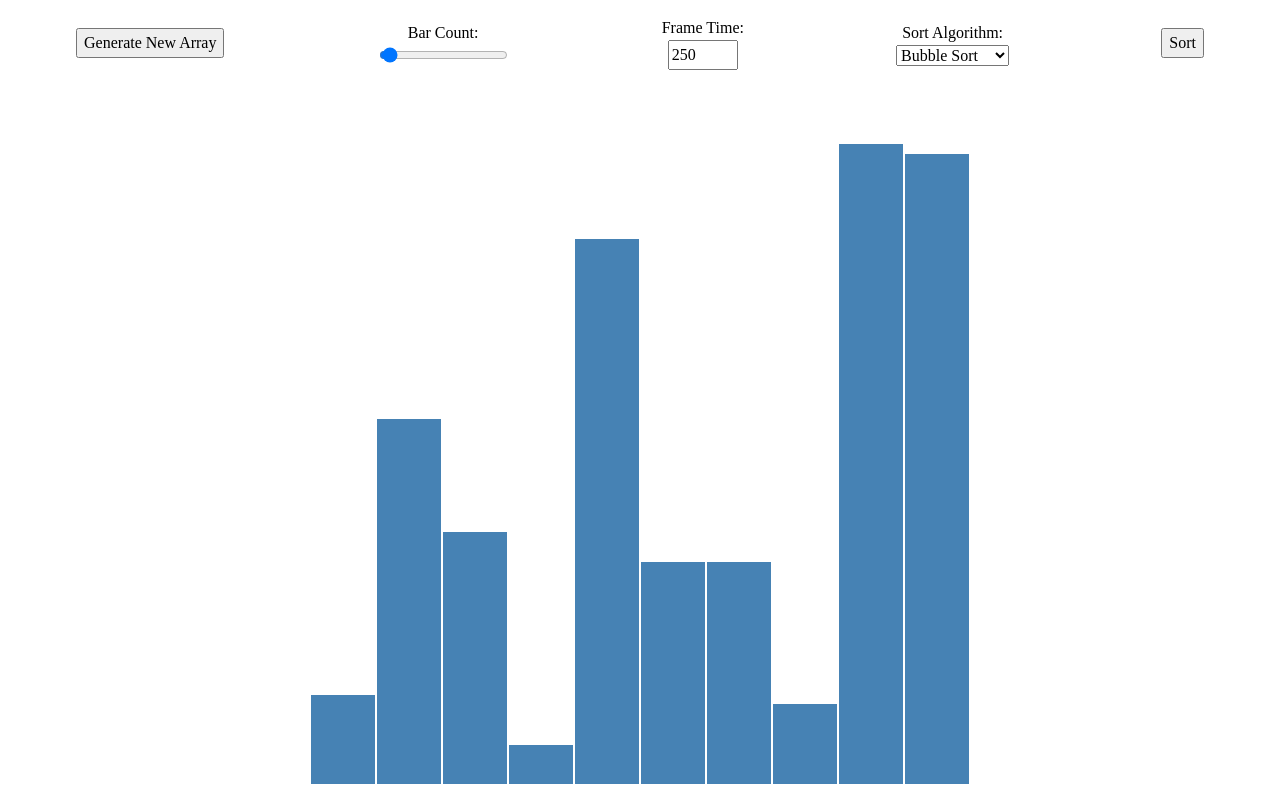
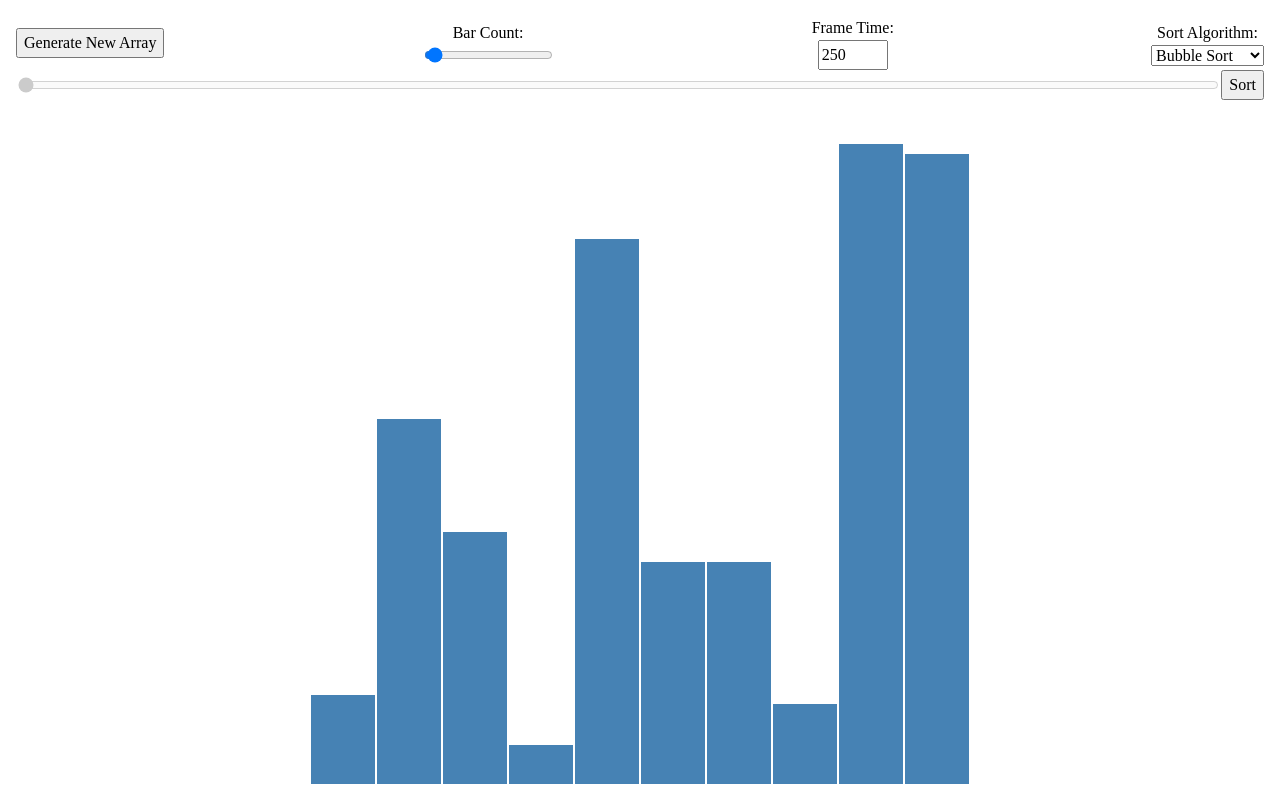
Before and after one commit to PezhmanGhavami/sorting-visualizer, a React (Create React App) app: page / in a window 1280 px wide. Built offline with nearby package versions, Linux system fonts and the light colour scheme.

Commit message:
Made the visual apporoximation of what I have in mind for nav, it doesn't have functionality yet

```diff
--- a/src/components/nav/nav.component.tsx
+++ b/src/components/nav/nav.component.tsx
@@ -25,33 +25,48 @@ interface INavProps {
 }
 
 enum SortTypes {
-  bubble = "bubble",
-  insertion = "insertion",
-  selection = "selection",
-  merge = "merge",
-  quick = "quick",
+  BUBBLE = "bubble",
+  INSERTION = "insertion",
+  SELECTION = "selection",
+  MERGE = "merge",
+  QUICK = "quick",
+}
+
+enum InputChangeTypes {
+  BAR_COUNT = "barCount",
+  ANIMATION_SPEED = "animationSpeed",
+  SORT_TIMELINE = "sortTimeline",
 }
 
 type SortTypesKey = keyof typeof SortTypes;
 
 const Nav: FC<INavProps> = (props) => {
   const [sortType, setSortType] = useState(
-    SortTypes.bubble
+    SortTypes.BUBBLE
   );
+
+  const [temp, setTemp] = useState(1);
 
   const handleInputChange: ChangeEventHandler<
     HTMLInputElement
   > = (event) => {
-    if (event.currentTarget.name === "barCount") {
+    const changeAction = event.currentTarget.name;
+    switch (changeAction) {
+      case InputChangeTypes.BAR_COUNT: {
         props.changeBarCount(
           parseInt(event.currentTarget.value) || 2
         );
-    } else if (
-      event.currentTarget.name === "animationSpeed"
-    ) {
+        break;
+      }
+      case InputChangeTypes.ANIMATION_SPEED: {
         props.changeAnimationSpeed(
           parseInt(event.currentTarget.value) || 1
         );
+        break;
+      }
+      case InputChangeTypes.SORT_TIMELINE: {
+        setTemp(parseInt(event.currentTarget.value) || 1);
+      }
     }
   };
 
@@ -69,19 +84,19 @@ const Nav: FC<INavProps> = (props) => {
   ) => {
     event.preventDefault();
     switch (sortType) {
-      case SortTypes.bubble:
+      case SortTypes.BUBBLE:
         props.bubbleSort();
         break;
-      case SortTypes.insertion:
+      case SortTypes.INSERTION:
         props.insertionSort();
         break;
-      case SortTypes.selection:
+      case SortTypes.SELECTION:
         props.selectionSort();
         break;
-      case SortTypes.merge:
+      case SortTypes.MERGE:
         props.mergeSort();
         break;
-      case SortTypes.quick:
+      case SortTypes.QUICK:
         props.quickSort();
         break;
     }
@@ -89,6 +104,7 @@ const Nav: FC<INavProps> = (props) => {
   return (
     <div className="nav">
       <form className="nav__form" onSubmit={handleSubmit}>
+        <div className="nav-settings">
           <button
             className="nav__form__item"
             type="button"
@@ -96,12 +112,11 @@ const Nav: FC<INavProps> = (props) => {
           >
             Generate New Array
           </button>
-
           <div className="nav__form__item">
             <label htmlFor="bar-count">Bar Count: </label>
             <input
               type="range"
-            name="barCount"
+              name={InputChangeTypes.BAR_COUNT}
               id="bar-count"
               min={2}
               max={props.barInfo.maxBarsForWidth}
@@ -117,7 +132,7 @@ const Nav: FC<INavProps> = (props) => {
             </label>
             <input
               type="number"
-            name="animationSpeed"
+              name={InputChangeTypes.ANIMATION_SPEED}
               id="animation-speed"
               min={1}
               max={500}
@@ -137,26 +152,41 @@ const Nav: FC<INavProps> = (props) => {
               value={sortType}
               onChange={handleSelectChange}
             >
-            <option value={SortTypes.bubble}>
+              <option value={SortTypes.BUBBLE}>
                 Bubble Sort
               </option>
-            <option value={SortTypes.insertion}>
+              <option value={SortTypes.INSERTION}>
                 Insertion Sort
               </option>
-            <option value={SortTypes.selection}>
+              <option value={SortTypes.SELECTION}>
                 Selection Sort
               </option>
-            <option value={SortTypes.merge}>
+              <option value={SortTypes.MERGE}>
                 Merge Sort
               </option>
-            <option value={SortTypes.quick}>
+              <option value={SortTypes.QUICK}>
                 Quick Sort
               </option>
             </select>
           </div>
+        </div>
+
+        <div className="nav-controllers">
+          <input
+            // className="nav__form__item"
+            type="range"
+            name={InputChangeTypes.SORT_TIMELINE}
+            id="sort-timeline"
+            value={temp}
+            min={1}
+            max={100}
+            onChange={handleInputChange}
+            disabled
+          />
           <button className="nav__form__item" type="submit">
             Sort
           </button>
+        </div>
       </form>
     </div>
   );
--- a/src/components/nav/nav.styles.css
+++ b/src/components/nav/nav.styles.css
@@ -1,14 +1,34 @@
 .nav {
   margin-top: 2vh;
+  padding: 0 2vh;
   display: flex;
   justify-content: space-around;
   align-items: center;
   min-width: 100%;
 }
 
+.nav-settings {
+  display: flex;
+  justify-content: space-between;
+  align-items: center;
+  min-width: 100%;
+}
+
+.nav-controllers {
+  display: flex;
+  justify-content: space-around;
+  align-items: center;
+  min-width: 100%;
+}
+
+.nav-controllers input[type="range"] {
+  flex: 1;
+}
+
 .nav__form {
   min-width: 100%;
   display: flex;
+  flex-direction: column;
   justify-content: space-around;
   align-items: center;
 }
```
Lines whose indentation alone changed are shown as unchanged.
